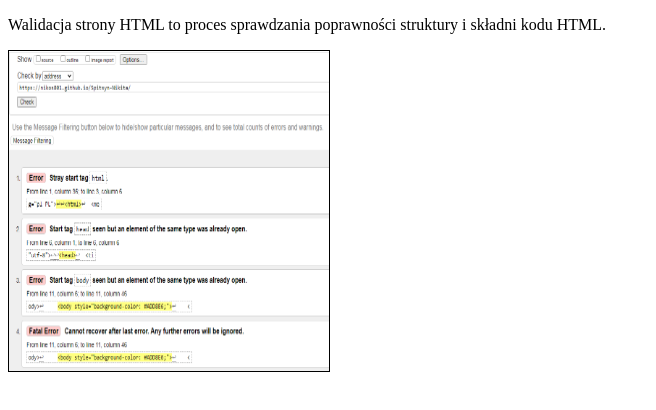
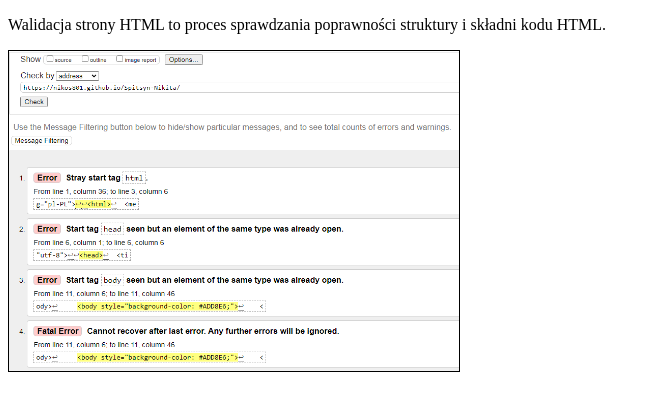
Before and after one commit to Nikos801/Spitsyn-Nikita, a plain HTML site: page validator.html in a window 1280 px wide. Shown: the whole page, without its empty margins (0-656 px from the left). Drawn offline with Linux system fonts and the light colour scheme.

Commit message:
Update validator.html

```diff
--- a/validator.html
+++ b/validator.html
@@ -9,4 +9,4 @@
 
 </head> <body>
   <p>Walidacja strony HTML to proces sprawdzania poprawności struktury i składni kodu HTML.</p>
-<IMG SRC="Przechwytywanie.PNG" ALIGN="LEFT" BORDER="1" WIDTH="320" HEIGHT="320" ALT="marzę o 3">
+<IMG SRC="Przechwytywanie.PNG" ALIGN="LEFT" BORDER="1" WIDTH="450" HEIGHT="320" ALT="marzę o 3">
```
